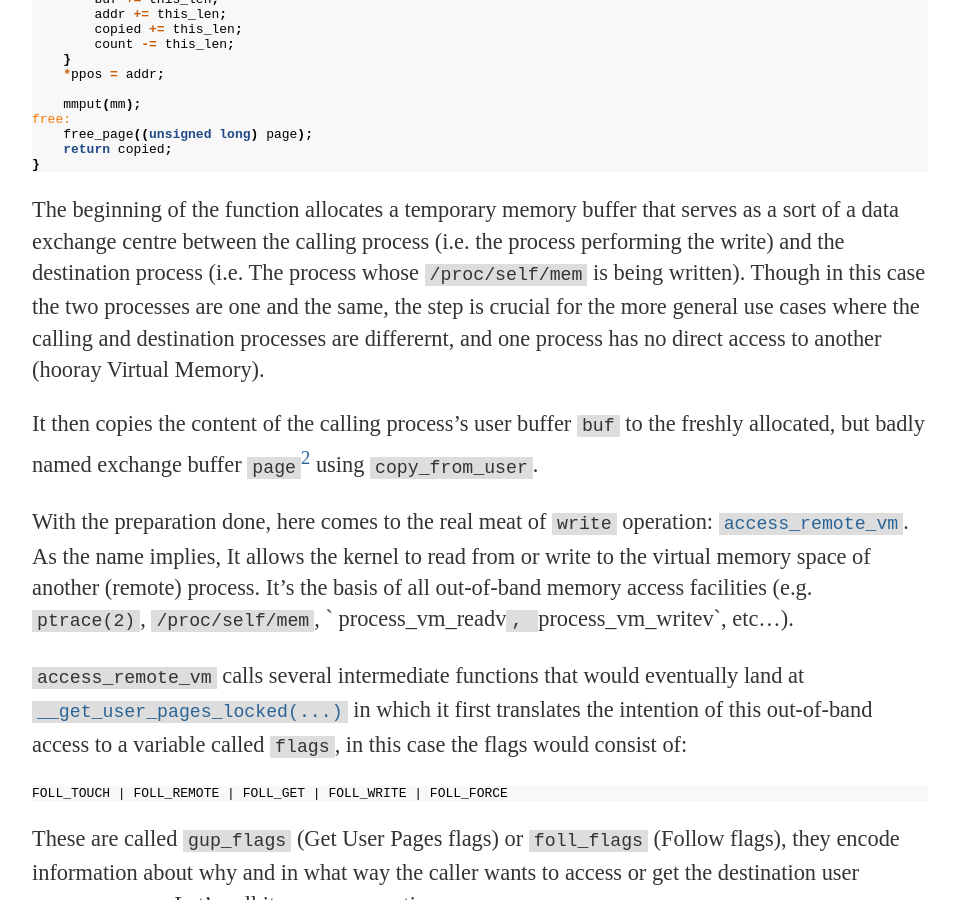
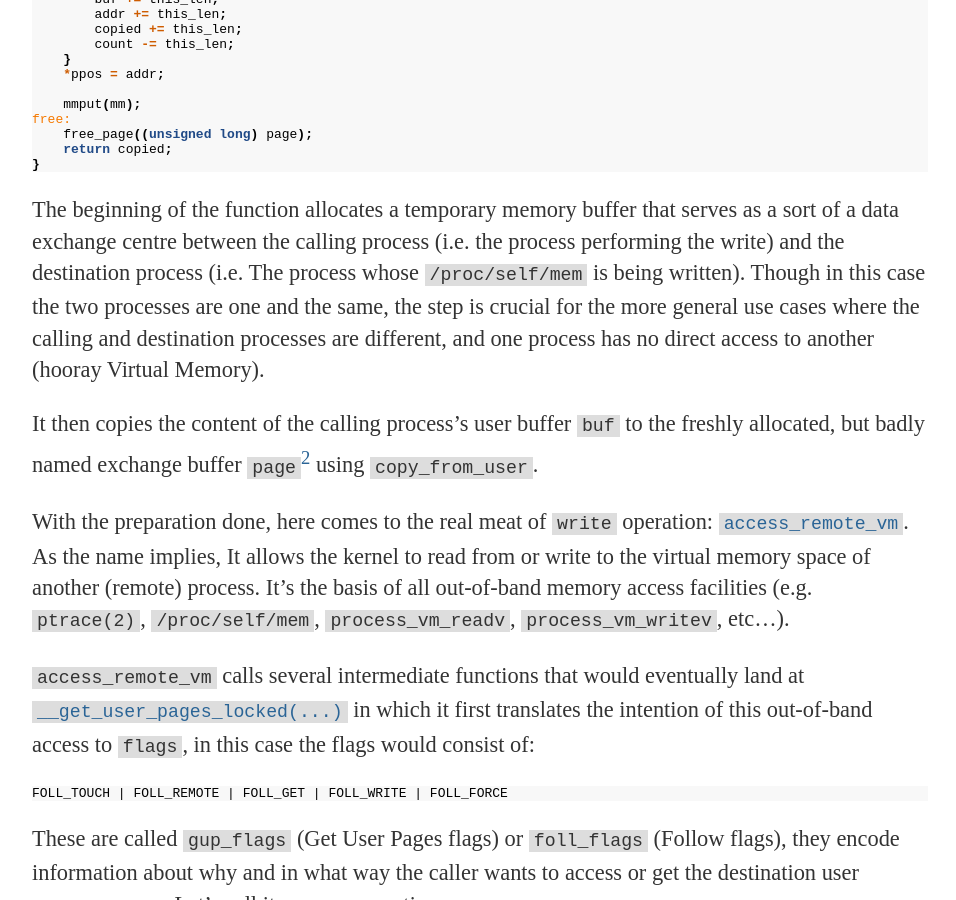
Before and after one commit to chao-tic/chao-tic.github.io, a Jekyll site: the page built from _posts/2017-05-23-dirty-cow.markdown, in a window 1280 px wide and 900 px high, scrolled down 4515 px. Shown: the whole window, without its empty margins (160-1116 px from the left). Built offline with Jekyll 4.4.1, drawn with Linux system fonts in a browser that asks for light colours; comment, search, counter and statistics services are not loaded; some of the changed text lies outside the part shown.

Commit message:
Some typo fixes and tweakings for dirty cow

````diff
--- a/_posts/2017-05-23-dirty-cow.markdown
+++ b/_posts/2017-05-23-dirty-cow.markdown
@@ -191,13 +191,13 @@
 }
 ```
 
-The beginning of the function allocates a temporary memory buffer that serves as a sort of a data exchange centre between the calling process (i.e. the process performing the write) and the destination process (i.e. The process whose `/proc/self/mem` is being written). Though in this case the two processes are one and the same, the step is crucial for the more general use cases where the calling and destination processes are differernt, and one process has no direct access to another (hooray Virtual Memory).
+The beginning of the function allocates a temporary memory buffer that serves as a sort of a data exchange centre between the calling process (i.e. the process performing the write) and the destination process (i.e. The process whose `/proc/self/mem` is being written). Though in this case the two processes are one and the same, the step is crucial for the more general use cases where the calling and destination processes are different, and one process has no direct access to another (hooray Virtual Memory).
 
 It then copies the content of the calling process's user buffer `buf` to the freshly allocated, but badly named exchange buffer `page`[^bad_name]  using `copy_from_user`.
 
-With the preparation done, here comes to the real meat of `write` operation: [`access_remote_vm`](http://lxr.linux.no/linux+v4.8/mm/memory.c#L3854). As the name implies, It allows the kernel to read from or write to the virtual memory space of another (remote) process. It's the basis of all out-of-band memory access facilities (e.g. `ptrace(2)`, `/proc/self/mem`, ` process_vm_readv`, ` process_vm_writev`, etc...).
+With the preparation done, here comes to the real meat of `write` operation: [`access_remote_vm`](http://lxr.linux.no/linux+v4.8/mm/memory.c#L3854). As the name implies, It allows the kernel to read from or write to the virtual memory space of another (remote) process. It's the basis of all out-of-band memory access facilities (e.g. `ptrace(2)`, `/proc/self/mem`, `process_vm_readv`, `process_vm_writev`, etc...).
 
-`access_remote_vm` calls several intermediate functions that would eventually land at [`__get_user_pages_locked(...)`](http://lxr.linux.no/linux+*/mm/gup.c#L728) in which it first translates the intention of this out-of-band access to a variable called `flags`, in this case the flags would consist of:
+`access_remote_vm` calls several intermediate functions that would eventually land at [`__get_user_pages_locked(...)`](http://lxr.linux.no/linux+*/mm/gup.c#L728) in which it first translates the intention of this out-of-band access to `flags`, in this case the flags would consist of:
 
     FOLL_TOUCH | FOLL_REMOTE | FOLL_GET | FOLL_WRITE | FOLL_FORCE
 
@@ -447,17 +447,17 @@
 ```c
 static noinline void
 __do_page_fault(struct pt_regs *regs, unsigned long error_code,
-		unsigned long address)
+        unsigned long address)
 {
     /* ... snip ... */
 
-	if (unlikely(access_error(error_code, vma))) {
+    if (unlikely(access_error(error_code, vma))) {
         /* Let's skip handle_mm_fault, here comes SIGSEGV!!! */
-		bad_area_access_error(regs, error_code, address, vma);
-		return;
-	}
+        bad_area_access_error(regs, error_code, address, vma);
+        return;
+    }
 
-	fault = handle_mm_fault(mm, vma, address, flags);
+    fault = handle_mm_fault(mm, vma, address, flags);
 
     /* ... snip ... */
 }
````
Also changed, not shown: other parts of _posts/2017-05-23-dirty-cow.markdown (+3 -3 lines).
